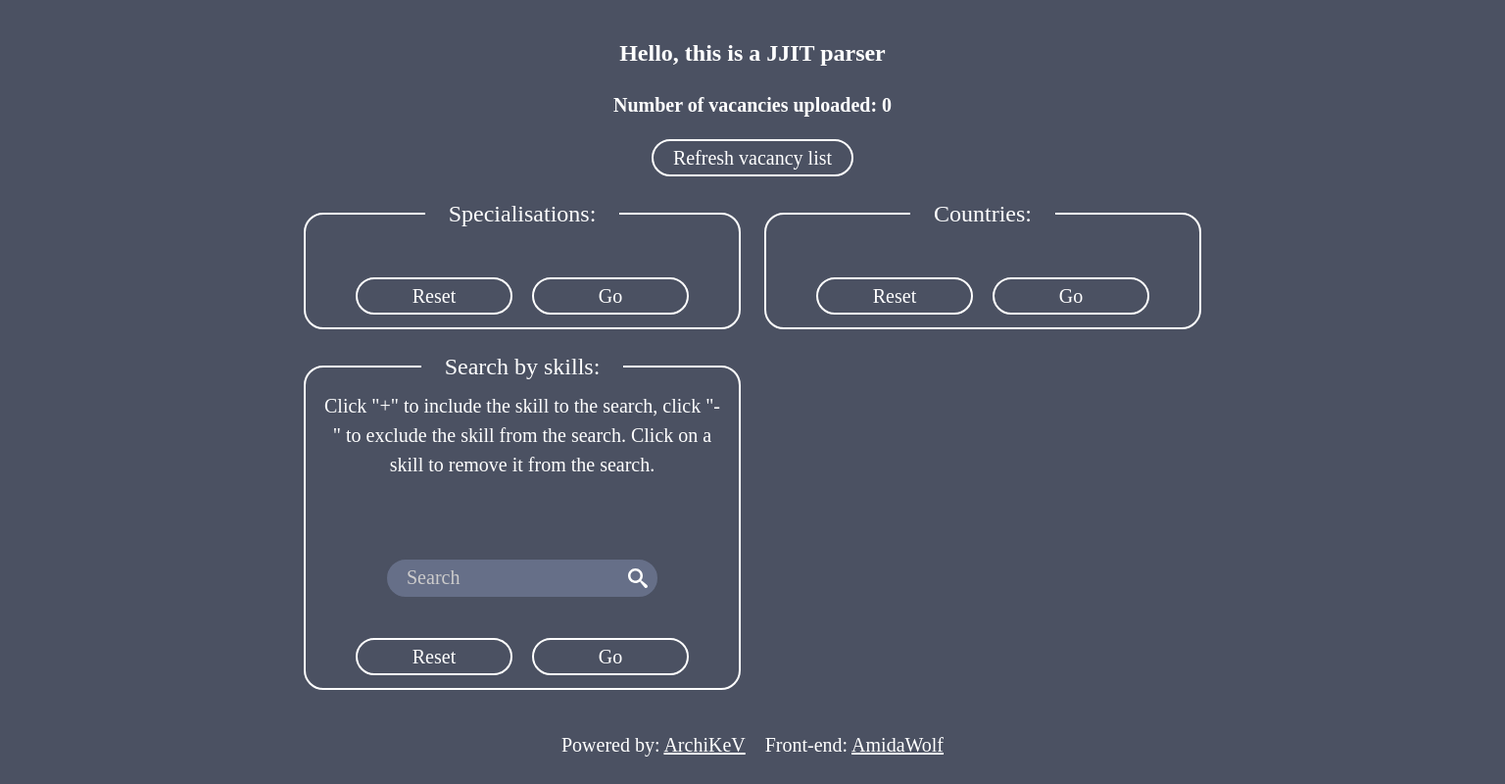
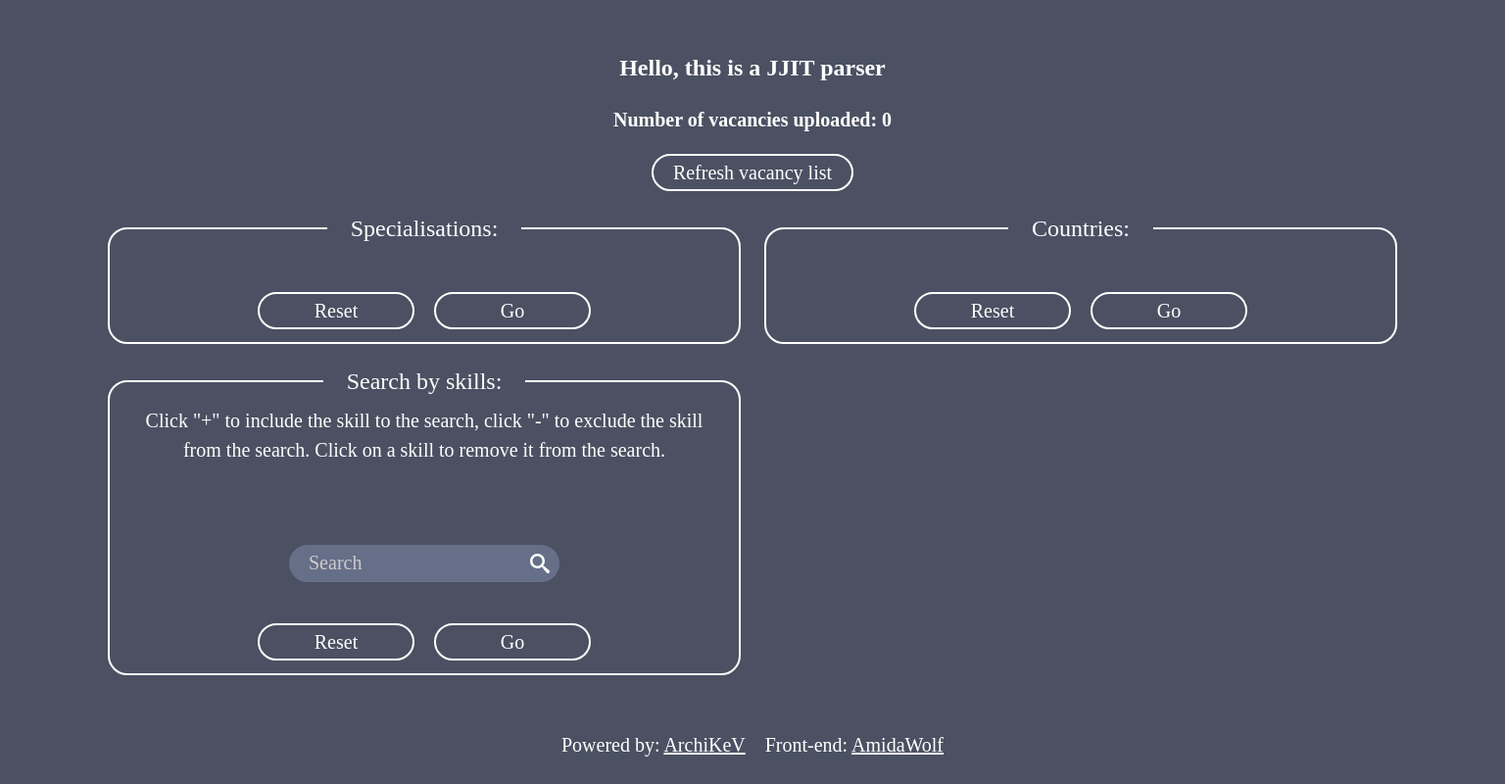
Before and after one commit to ArchiKeV/jjit, a FastAPI app: page / in a window 1536 px wide. Shown: the whole page at 98% size. Run offline with FastAPI, Linux system fonts and the light colour scheme; data that the repository does not hold is empty.

Commit message:
fix: change main width for big monitors

```diff
--- a/static/css/main.css
+++ b/static/css/main.css
@@ -42,7 +42,7 @@ a:hover {
   flex-direction: column;
   align-items: center;
   justify-content: center;
-  max-width: 1000px;
+  max-width: 1200px;
   min-height: calc(100vh - 160px);
   margin: 0 auto;
   padding: 0 2em;
@@ -393,12 +393,22 @@ a:hover {
 
 /*1200+*/
 @media (min-width: 1199.98px) {
+  .main {
+    max-width: 1200px;
+  }
+
   .forms-wrapper {
     display: grid;
     grid-template-rows: 1fr;
     grid-template-columns: 1fr 1fr;
 
     gap: 1em;
+  }
+}
+
+@media (min-width: 1499.98px) {
+  .main {
+    max-width: 1400px;
   }
 }
 
```
